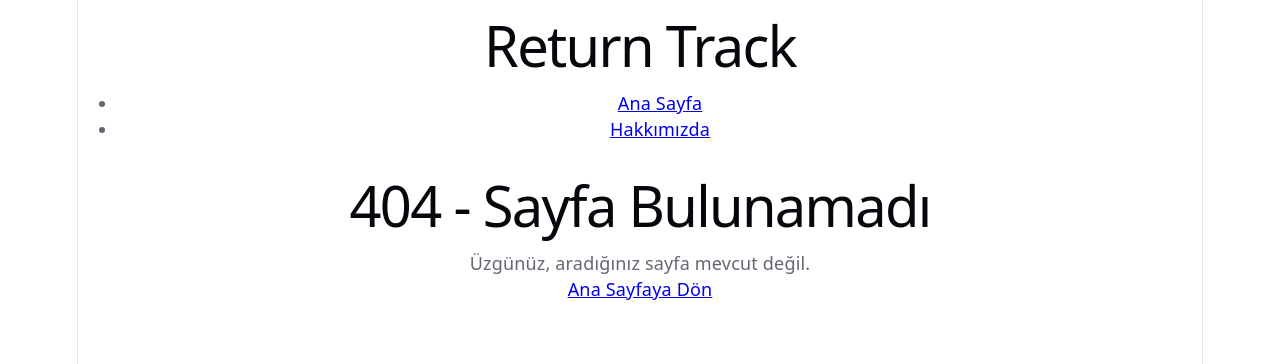
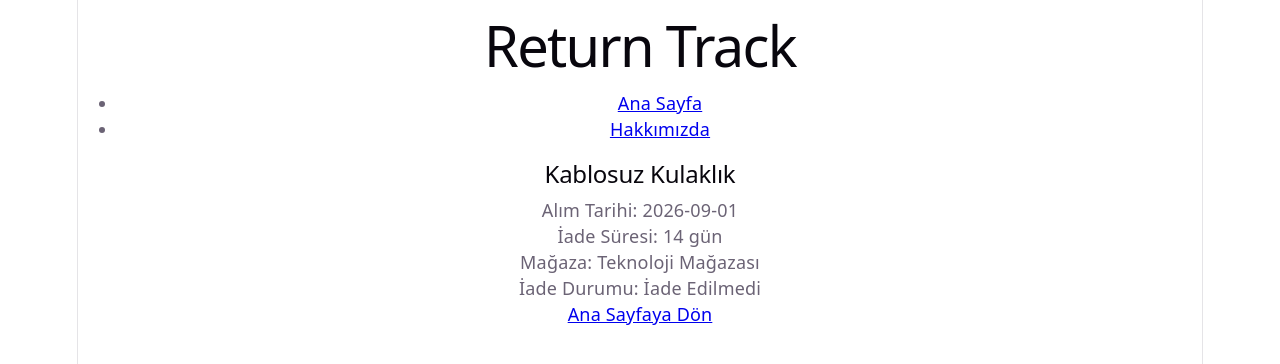
Before and after one commit to yigityilmaz16/return-track, a React (Vite) app: page /products/1 in a window 1280 px wide. Before the commit this address had no page. Shown: the top 364 px of the page. Built offline with nearby package versions, Linux system fonts and the light colour scheme.

Commit message:
feat: add product detail route

```diff
--- a/src/App.jsx
+++ b/src/App.jsx
@@ -3,6 +3,8 @@ import DashboardPage from './pages/DashboardPage.jsx'
 import AboutPage from './pages/AboutPage.jsx'
 import Navbar from './components/Navbar.jsx'
 import NotFoundPage from './pages/NotFoundPage.jsx'
+import ProductDetailPage from './pages/ProductDetailPage.jsx'
+
 
 function App() {
   return (
@@ -11,6 +13,7 @@ function App() {
     <Routes>
       <Route path="/" element={<DashboardPage />} />
       <Route path="/about" element={<AboutPage />} />
+      <Route path="/products/:productid" element={<ProductDetailPage />} />
       <Route path="*" element={<NotFoundPage />} />
     </Routes>
     </>
--- a/src/components/ProductCard.jsx
+++ b/src/components/ProductCard.jsx
@@ -1,4 +1,5 @@
 import calculateRemainingDays from '../utils/calculateRemainingDays.js'
+import {Link} from 'react-router-dom'
 
 function ProductCard({ product, onReturnToggle, onDeleteProduct }) {
   const remainingDays = calculateRemainingDays(
@@ -33,6 +34,7 @@ function ProductCard({ product, onReturnToggle, onDeleteProduct }) {
       <button type="button" onClick={() => onDeleteProduct(product.id)}>
         Ürünü Sil
       </button>
+      <Link to={`/products/${product.id}`}>Detayları Görüntüle</Link>
     </li>
   )
 }
--- /dev/null
+++ b/src/pages/ProductDetailPage.jsx
@@ -0,0 +1,30 @@
+import {useParams, Link} from 'react-router-dom'
+import useProducts from '../hooks/useProducts.js'
+
+function ProductDetailPage() {
+    const { productid } = useParams();
+    const { products } = useProducts();
+   const product = products.find(product => String(product.id) === String(productid));
+    if (!product) {
+        return (
+            <div>
+                <h2>Ürün bulunamadı</h2>
+                <Link to="/">Ana Sayfaya Dön</Link>
+            </div>
+        )
+    }
+    else{
+        return (
+            <div>
+                <h2>{product.name}</h2>
+                <p>Alım Tarihi: {product.purchaseDate}</p>
+                <p>İade Süresi: {product.returnPeriodDays} gün</p>
+                <p>Mağaza: {product.store}</p>
+                <p>İade Durumu: {product.isReturned ? 'İade Edildi' : 'İade Edilmedi'}</p>
+                <Link to="/">Ana Sayfaya Dön</Link>
+            </div>
+        )
+    }
+}
+
+export default ProductDetailPage
```
